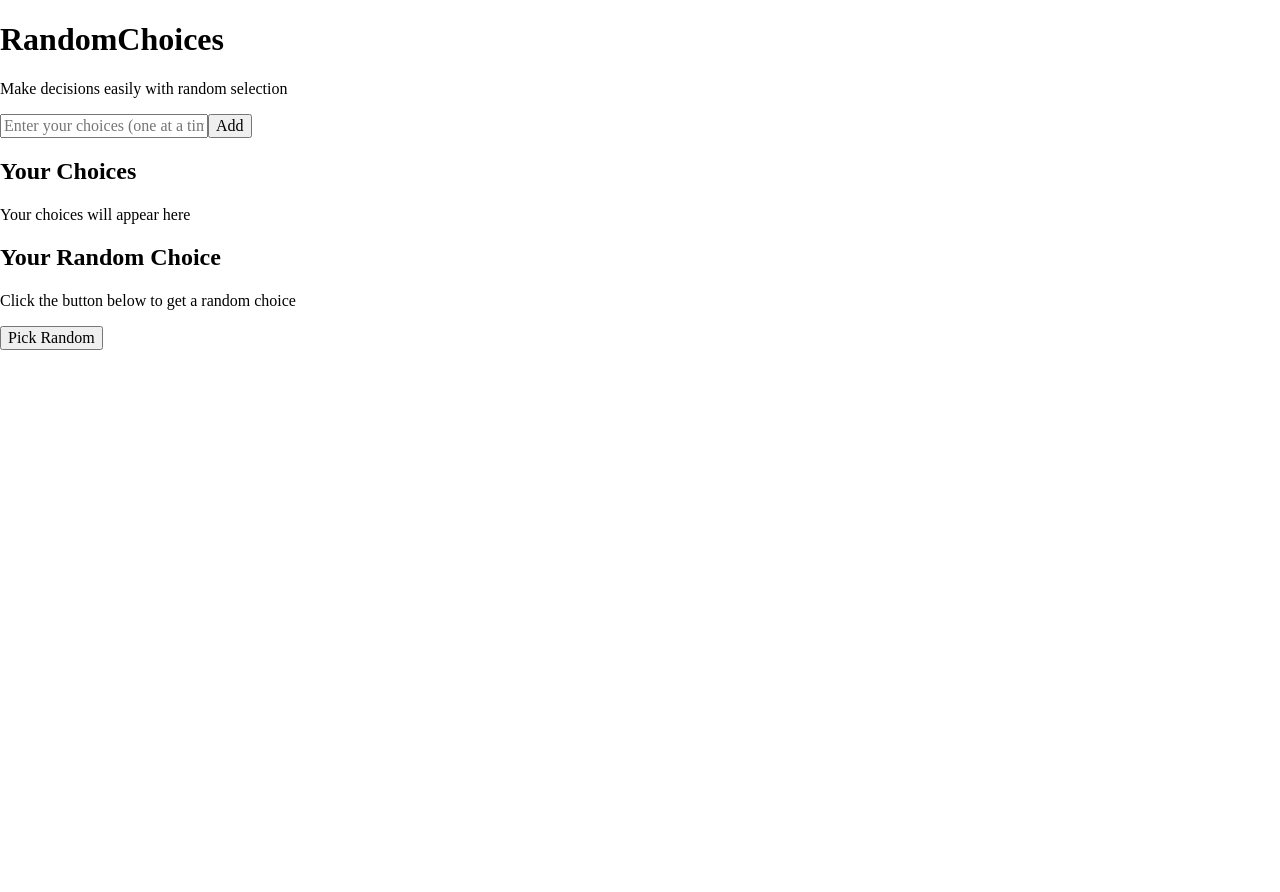
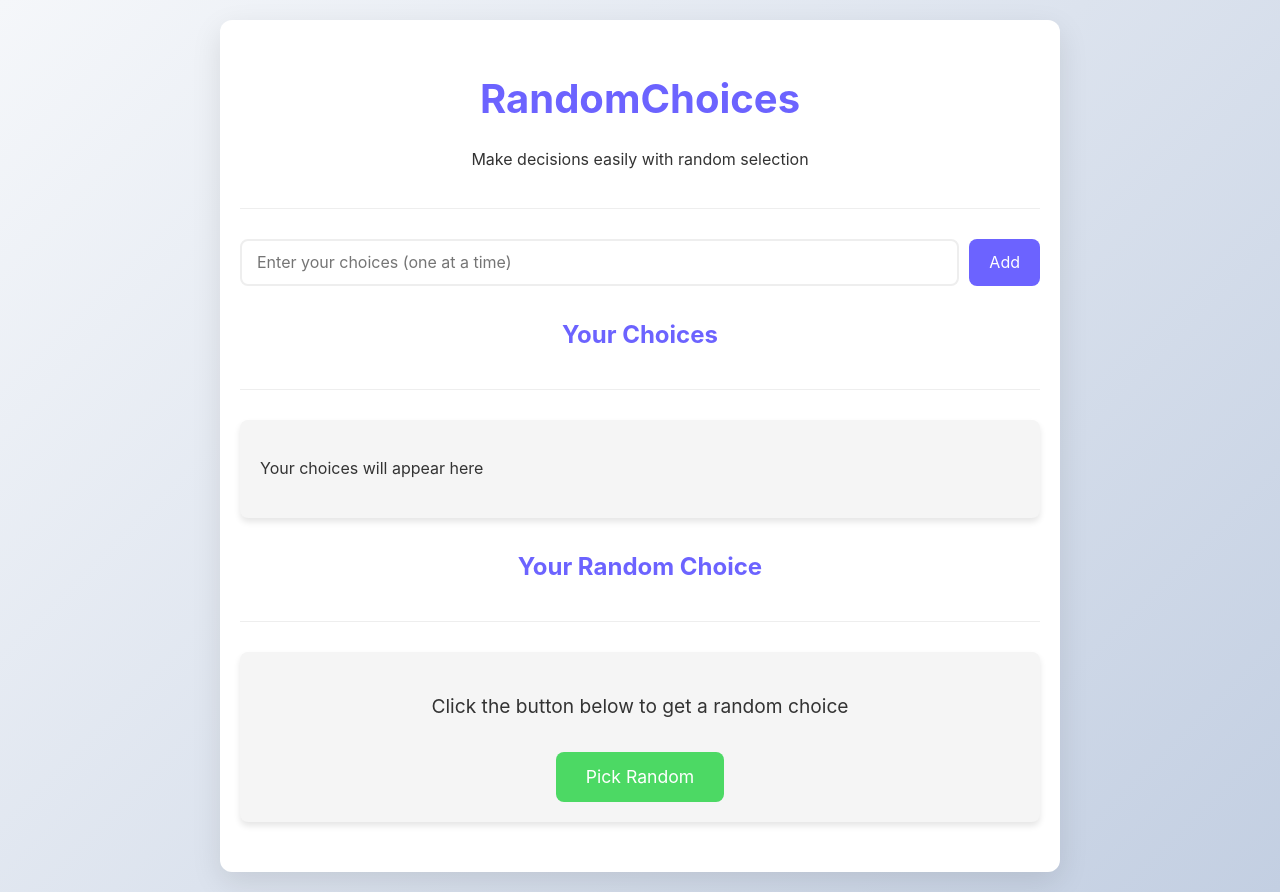
Before and after one commit to akikiya/randomchoices.xmit.dev, a Nuxt app: page / in a window 1280 px wide. Before the commit the page ends 800 px from the top, so only its background shows below. Built offline with nearby package versions, Linux system fonts and the light colour scheme.

Commit message:
feat(app.vue): add comprehensive styling for improved UI/UX

```diff
--- a/app.vue
+++ b/app.vue
@@ -65,3 +65,170 @@ function pickRandom() {
   randomChoice.value = choices.value[randomIndex]
 }
 </script>
+
+<style>
+:root {
+  --primary-color: #6c63ff;
+  --secondary-color: #f5f5f5;
+  --text-color: #333;
+  --border-radius: 8px;
+  --box-shadow: 0 4px 6px rgba(0, 0, 0, 0.1);
+  --transition: all 0.3s ease;
+}
+
+body {
+  font-family: 'Inter', 'Helvetica Neue', Arial, sans-serif;
+  line-height: 1.6;
+  color: var(--text-color);
+  background: linear-gradient(135deg, #f5f7fa 0%, #c3cfe2 100%);
+  min-height: 100vh;
+  padding: 20px;
+}
+
+#app {
+  max-width: 800px;
+  margin: 0 auto;
+  padding: 20px;
+  background-color: white;
+  border-radius: 12px;
+  box-shadow: 0 10px 30px rgba(0, 0, 0, 0.1);
+}
+
+header {
+  text-align: center;
+  margin-bottom: 30px;
+  padding-bottom: 20px;
+  border-bottom: 1px solid #eee;
+}
+
+h1 {
+  color: var(--primary-color);
+  font-size: 2.5rem;
+  margin-bottom: 5px;
+}
+
+h2 {
+  font-size: 1.5rem;
+  color: var(--primary-color);
+  margin-bottom: 15px;
+}
+
+section {
+  margin-bottom: 30px;
+}
+
+#input-section {
+  display: flex;
+  gap: 10px;
+  margin-bottom: 30px;
+}
+
+input[type="text"] {
+  flex: 1;
+  padding: 12px 15px;
+  border: 2px solid #eee;
+  border-radius: var(--border-radius);
+  font-size: 1rem;
+  transition: var(--transition);
+}
+
+input[type="text"]:focus {
+  border-color: var(--primary-color);
+  outline: none;
+  box-shadow: 0 0 0 3px rgba(108, 99, 255, 0.2);
+}
+
+button {
+  background-color: var(--primary-color);
+  color: white;
+  border: none;
+  border-radius: var(--border-radius);
+  padding: 12px 20px;
+  font-size: 1rem;
+  cursor: pointer;
+  transition: var(--transition);
+}
+
+button:hover {
+  background-color: #5a52d5;
+  transform: translateY(-2px);
+  box-shadow: 0 6px 10px rgba(0, 0, 0, 0.15);
+}
+
+.container {
+  background-color: var(--secondary-color);
+  padding: 20px;
+  border-radius: var(--border-radius);
+  box-shadow: var(--box-shadow);
+}
+
+ul {
+  list-style: none;
+  padding: 0;
+  margin: 0;
+}
+
+.choice-item {
+  display: flex;
+  justify-content: space-between;
+  align-items: center;
+  background-color: white;
+  padding: 12px 15px;
+  margin-bottom: 10px;
+  border-radius: var(--border-radius);
+  box-shadow: 0 2px 4px rgba(0, 0, 0, 0.05);
+  transition: var(--transition);
+}
+
+.choice-item:hover {
+  transform: translateX(5px);
+}
+
+.choice-item:last-child {
+  margin-bottom: 0;
+}
+
+.content {
+  font-weight: 500;
+}
+
+.choice-item button {
+  background-color: #ff6b6b;
+  padding: 8px 12px;
+  font-size: 0.85rem;
+}
+
+.choice-item button:hover {
+  background-color: #ee5253;
+}
+
+#picker-section .container {
+  text-align: center;
+}
+
+#picker-section p {
+  font-size: 1.2rem;
+  margin-bottom: 20px;
+}
+
+#picker-section button {
+  margin-top: 10px;
+  padding: 15px 30px;
+  font-size: 1.1rem;
+  background-color: #4cd964;
+}
+
+#picker-section button:hover {
+  background-color: #43c558;
+}
+
+@media (max-width: 600px) {
+  #input-section {
+    flex-direction: column;
+  }
+
+  button {
+    width: 100%;
+  }
+}
+</style>
```
